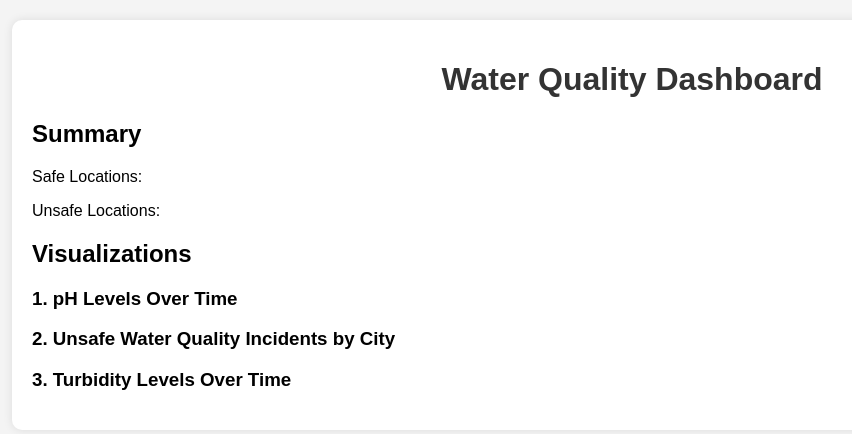
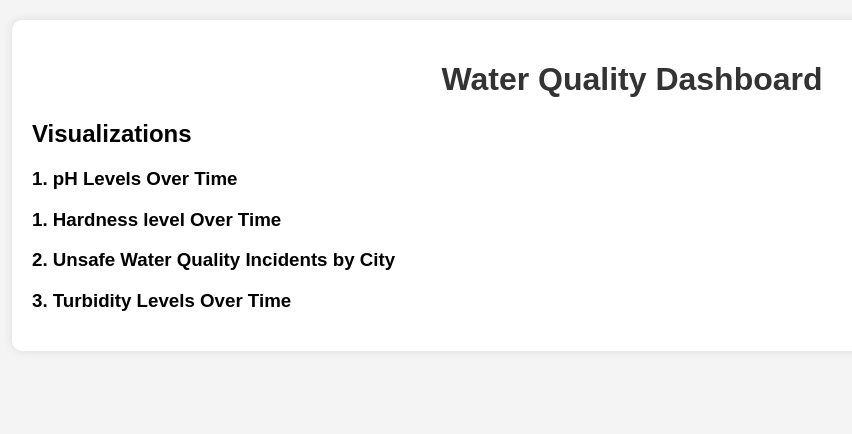
Before and after one commit to misaaaaal/reportWaterData, a Flask app: template templates/dashboard.html in a window 1280 px wide. Shown: the top 434 px of the page, without its empty margins (8-860 px from the left). Run offline with Flask 3, Linux system fonts and the light colour scheme; the template is opened without the code that fills it, so the values that code supplies are empty.

Commit message:
made changes to report

```diff
--- a/app.py
+++ b/app.py
@@ -2,6 +2,7 @@ from flask import Flask, render_template
 import pyodbc
 import plotly.express as px
 import plotly.io as pio
+import plotly.graph_objects as go
 import pandas as pd
 import redis
 import json
@@ -10,20 +11,20 @@ from dotenv import load_dotenv
 
 app = Flask(__name__)
 
-# load_dotenv()
-# redis_host = os.getenv('REDIS_HOST')
-# redis_conn_str = os.getenv('REDIS_CONNECTION_STRING')
-# redis_client=redis.Redis(host=redis_host, port=6380, password=redis_conn_str, ssl=True)
+load_dotenv()
+redis_host = os.getenv('REDIS_HOST')
+redis_conn_str = os.getenv('REDIS_CONNECTION_STRING')
+redis_client=redis.Redis(host=redis_host, port=6380, password=redis_conn_str, ssl=True)
 
 # Connect to Azure SQL Database
 def get_data_from_sql():
-    # try:
-    #     cached_data = redis_client.get('water_quality_data')
-    #     if cached_data:
-    #         print("Fetching data from cache...")
-    #         return pd.DataFrame(json.loads(cached_data))
-    # except Exception as e:
-    #     print(f"Error accessing cache: {e}")
+    try:
+        cached_data = redis_client.get('water_quality_data')
+        if cached_data:
+            print("Fetching data from cache...")
+            return pd.DataFrame(json.loads(cached_data))
+    except Exception as e:
+        print(f"Error accessing cache: {e}")
 
     conn = pyodbc.connect('DRIVER={ODBC Driver 18 for SQL Server};'
                           'SERVER=team-5-server.database.windows.net;'
@@ -34,7 +35,7 @@ def get_data_from_sql():
     data = pd.read_sql(query, conn)
     conn.close()
 
-    # redis_client.set('water_quality_data', data.to_json(orient='records'), ex=3600)
+    redis_client.set('water_quality_data', data.to_json(orient='records'), ex=3600)
     return data
 
 @app.route('/')
@@ -45,17 +46,50 @@ def dashboard():
     # Convert "Date Time" to datetime format
     data['Date_Time'] = pd.to_datetime(data['Date_Time'])
 
-    # Generate insights
+    acceptable_ranges = {
+        "pH": (6.5, 8.5),
+        "Turbidity": (0, 5),
+        "Hardness": (50, 300)
+    }
+
+
     unsafe_data = data[data['Quality'] == 'Unsafe']
+
     safe_count = len(data[data['Quality'] == 'Safe'])
     unsafe_count = len(unsafe_data)
-    unsafe_summary = unsafe_data.groupby('City')['Quality'].count().reset_index()
-    unsafe_summary.columns = ['City', 'Unsafe Count']
+
+    unsafe_summary = unsafe_data.groupby('City').size().reset_index(name='Unsafe Count')
+
 
     # Create charts using Plotly
     fig1 = px.line(data, x='Date_Time', y='pH', color='City',
                    title='pH Levels Over Time',
                    labels={'Date Time': 'Date', 'pH': 'pH Level'})
+    fig1.add_hrect(
+        y0=acceptable_ranges['pH'][0],
+        y1=acceptable_ranges['pH'][1],
+        fillcolor="green",
+        opacity=0.2,
+        line_width=0
+    )
+
+    fig4 = px.line(
+        data,
+        x='Date_Time',
+        y='Hardness',
+        color='City',
+        title='Hardness Levels Over Time',
+        labels={'Date_Time': 'Date', 'Hardness': 'Hardness (mg/L)'}
+    )
+
+    # Add acceptable range as horizontal shaded area
+    fig4.add_hrect(
+        y0=acceptable_ranges['Hardness'][0],
+        y1=acceptable_ranges['Hardness'][1],
+        fillcolor="green",
+        opacity=0.2,
+        line_width=0
+    )
 
     fig2 = px.bar(unsafe_summary, x='City', y='Unsafe Count',
                   title='Unsafe Water Quality Incidents by City',
@@ -63,7 +97,7 @@ def dashboard():
                   color='Unsafe Count',
                   color_continuous_scale='Reds')
 
-    fig3 = px.scatter(data, x='Date_Time', y='Turbidity', color='Quality',
+    fig3 = px.scatter(data, x='Date_Time', y='Turbidity', color='Quality', facet_col='City',
                       title='Turbidity Levels Over Time',
                       labels={'Date Time': 'Date', 'Turbidity': 'Turbidity Level'},
                       color_discrete_map={'safe': 'green', 'unsafe': 'red'})
@@ -72,10 +106,11 @@ def dashboard():
     graph1 = pio.to_html(fig1, full_html=False)
     graph2 = pio.to_html(fig2, full_html=False)
     graph3 = pio.to_html(fig3, full_html=False)
+    graph4 = pio.to_html(fig4, full_html=False)
 
     # Pass insights and graphs to the template
     return render_template('dashboard.html',
-                           graph1=graph1, graph2=graph2, graph3=graph3,
+                           graph1=graph1, graph2=graph2, graph3=graph3, graph4=graph4,
                            safe_count=safe_count, unsafe_count=unsafe_count)
 
 if __name__ == '__main__':
--- a/templates/dashboard.html
+++ b/templates/dashboard.html
@@ -42,12 +42,11 @@
 <body>
     <div class="container">
         <h1>Water Quality Dashboard</h1>
-        <h2>Summary</h2>
-        <p>Safe Locations: {{ safe_count }}</p>
-        <p>Unsafe Locations: {{ unsafe_count }}</p>
         <h2>Visualizations</h2>
         <h3>1. pH Levels Over Time</h3>
         {{ graph1|safe }}
+        <h3>1. Hardness level Over Time</h3>
+        {{ graph4|safe }}
 
         <h3>2. Unsafe Water Quality Incidents by City</h3>
         {{ graph2|safe }}
```
